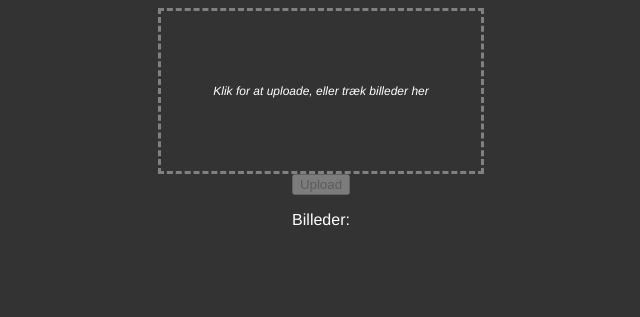
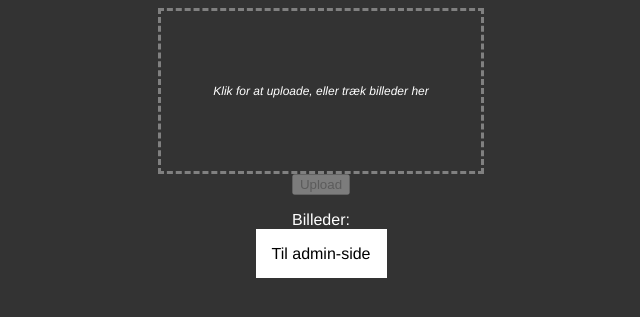
Before and after one commit to GustavZJ/slideshow, a PHP site: page / in a window 1280 px wide. Shown: the top 317 px of the page, without its empty margins (319-959 px from the left). Run offline with PHP 8.4, Linux system fonts and the light colour scheme.

Commit message:
Add admin page

```diff
--- a/index.html
+++ b/index.html
@@ -3,7 +3,7 @@
 <head>
     <meta charset="UTF-8">
     <meta name="viewport" content="width=device-width, initial-scale=1.0">
-    <title>Billed upload</title>
+    <title>Billedeupload</title>
     <link rel="stylesheet" href="src/scss/main.css">
 	<link rel="stylesheet" href="https://cdnjs.cloudflare.com/ajax/libs/font-awesome/4.7.0/css/font-awesome.min.css">
 </head>
@@ -21,6 +21,7 @@
         </form>
         <p>Billeder:</p>
         <div id="uploadedImagesCont"></div>
+        <a href="admin/index.html">Til admin-side</a>
     </div>
 
     <script src="src/js/imageManager.js"></script>
--- a/src/scss/main.css
+++ b/src/scss/main.css
@@ -69,4 +69,11 @@
   color: black;
 }
 
+a {
+  text-decoration: none;
+  color: black;
+  background-color: white;
+  padding: 2vh 2vh;
+}
+
 /*# sourceMappingURL=main.css.map */
--- a/src/scss/main.scss
+++ b/src/scss/main.scss
@@ -87,3 +87,10 @@
 		color: black;
 	}
 }
+
+a {
+	text-decoration: none;
+	color: black;
+	background-color: white;
+	padding: 2vh 2vh;
+}
```
Also changed, not shown: admin/index.html (added, +14 -0 lines), todo.txt (line endings or trailing spaces), 1 other file.
